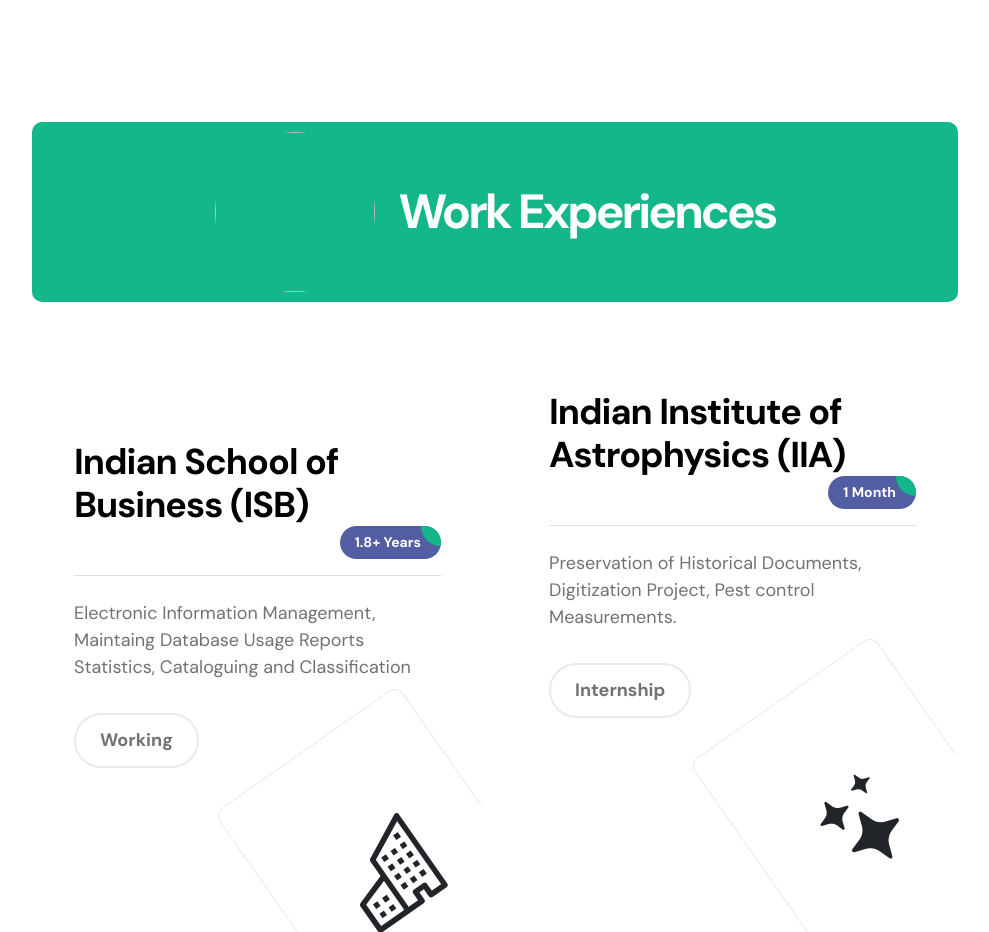
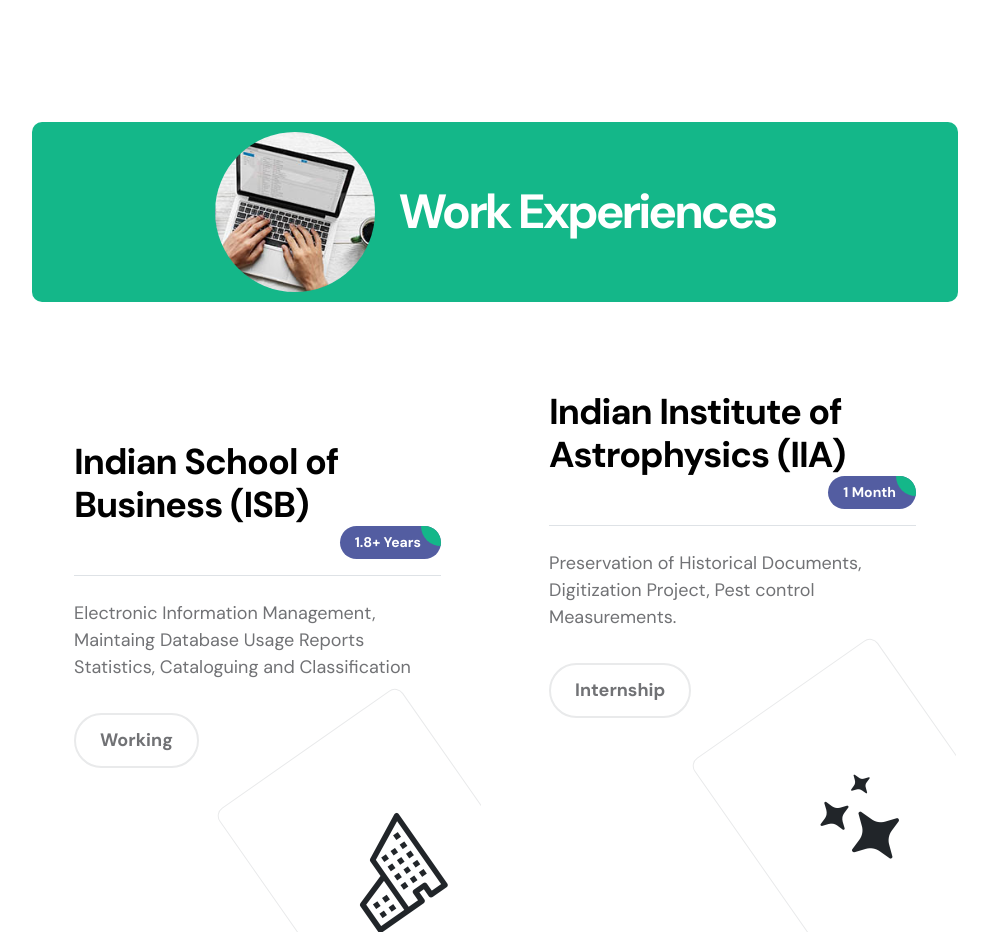
Before and after one commit to Sivakumarc1608/Sivakumar-Profile, a plain HTML site: page index.html in a window 1280 px wide. Shown: the part 2780-3712 px from the top of the page, without its empty margins (145-1134 px from the left). Drawn offline with Linux system fonts and the light colour scheme.

Commit message:
Update index.html

```diff
--- a/index.html
+++ b/index.html
@@ -273,7 +273,7 @@
 
                         <div class="col-lg-10 col-12 mx-auto">
                             <div class="section-title-wrap d-flex justify-content-center align-items-center mb-5">
-                                <img src="images/handshake-man-woman-after-signing-business-contract-closeup.jpg" class="avatar-image img-fluid" alt="">
+                                <img src="https://github.com/Sivakumarc1608/Sivakumar-Profile/blob/main/images/aerial-view-man-using-computer-laptop-wooden-table.jpg" class="avatar-image img-fluid" alt="">
 
                                 <h2 class="text-white ms-4 mb-0">Work Experiences</h2>
                             </div>
```
